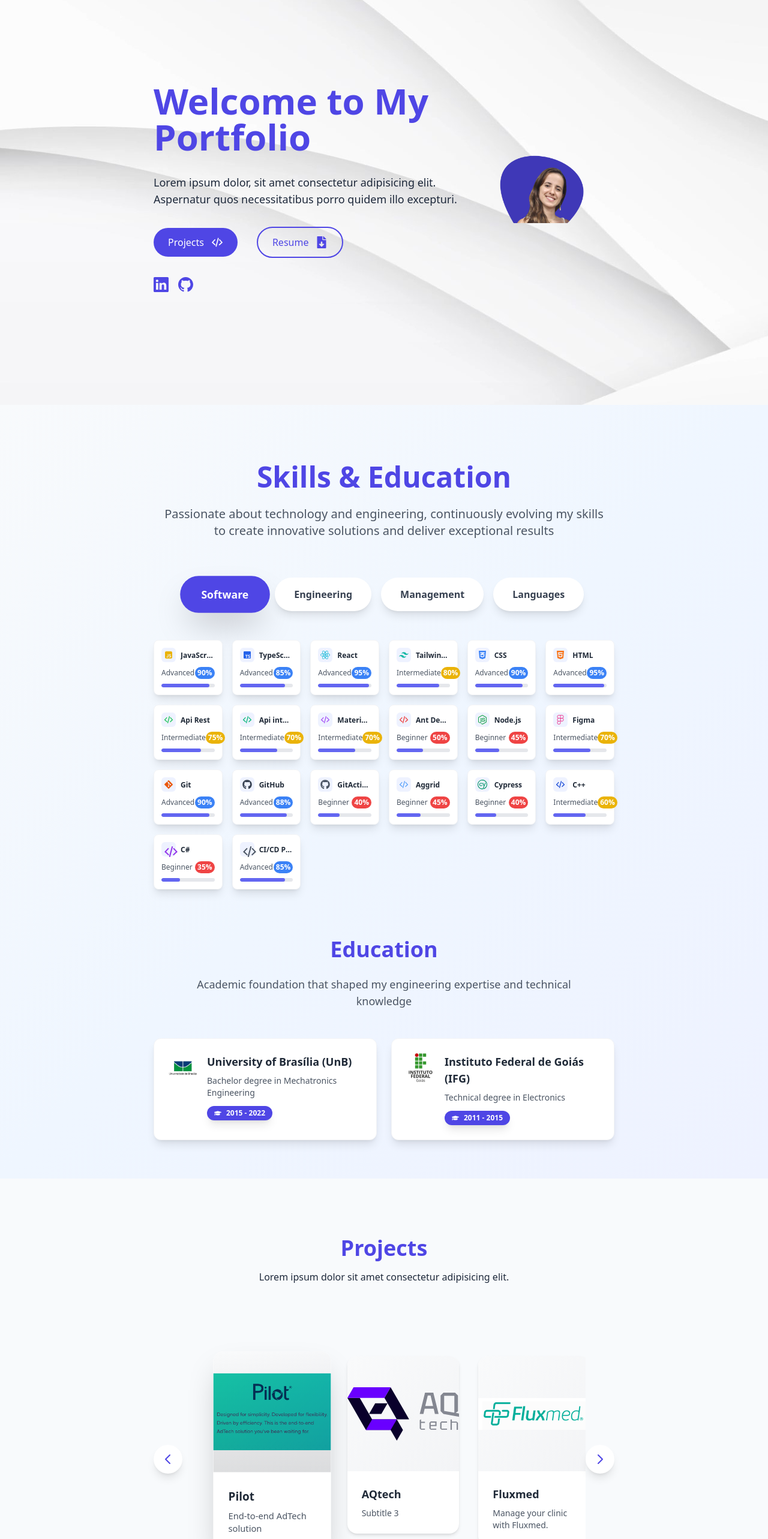
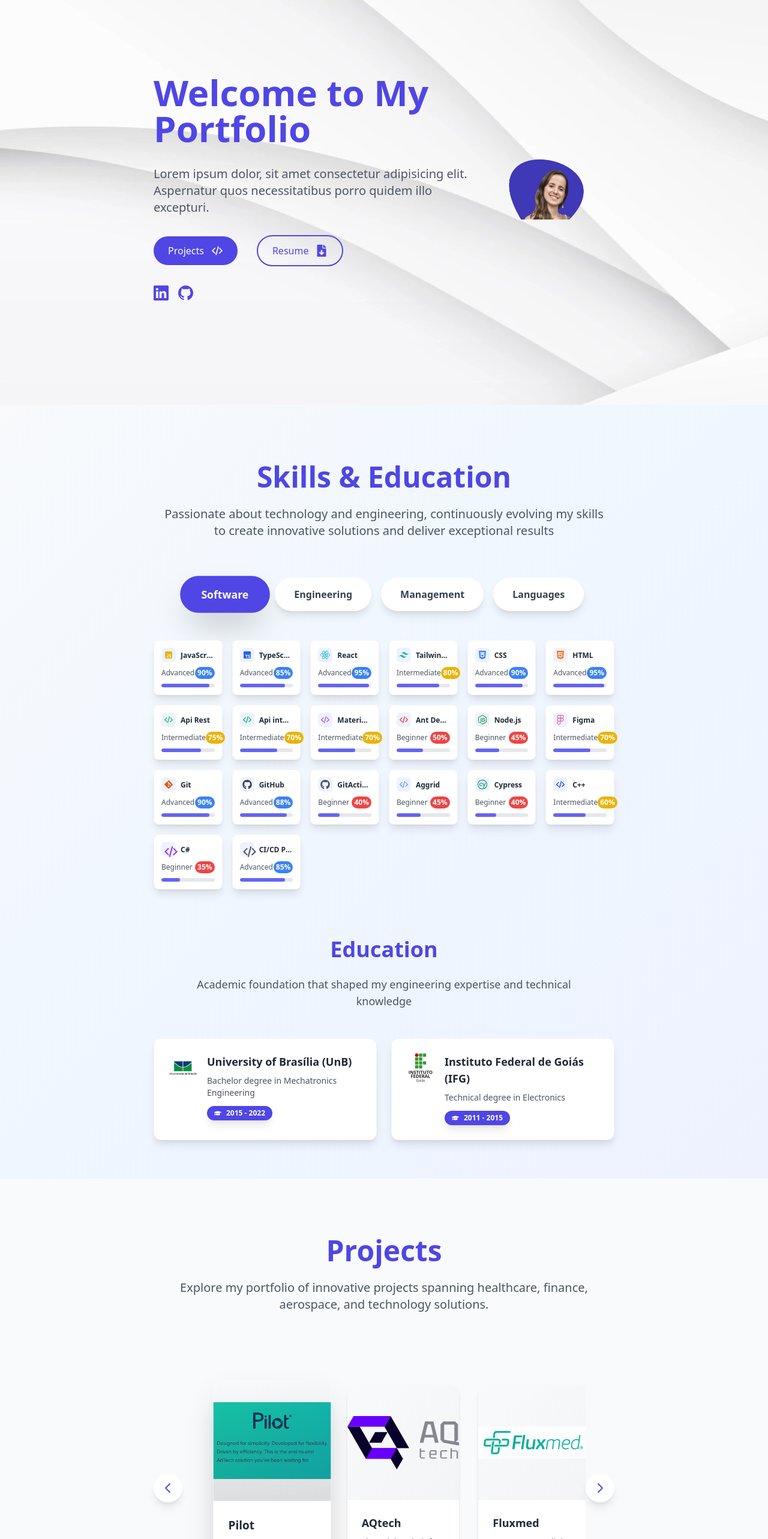
Before and after one commit to StephanieGuimaraes/WebPortfolio, a React (Vite) app in the folder WebPortfolio/: page / in a window 1280 px wide. Shown: the part 140-2706 px from the top of the page at 60% size. Built offline with nearby package versions, Linux system fonts and the light colour scheme.

Commit message:
fix fonte

```diff
--- a/WebPortfolio/src/pages/LandingPage/Hero.jsx
+++ b/WebPortfolio/src/pages/LandingPage/Hero.jsx
@@ -15,8 +15,8 @@ const Hero = () => {
         >
         <div className='w-full mx-auto px-20 flex flex-col-reverse lg:flex-row items-center justify-between gap-8 lg:px-64'>
             <div className='max-w-xl text-center lg:text-left space-y-8'>
-                <h1 className='text-xl sm:text-4xl lg:text-6xl font-bold text-indigo-600 leading-tight'>Welcome to My Portfolio</h1>
-                <p className='text-slate-800 text-sm lg:text-lg'>Lorem ipsum dolor, sit amet consectetur adipisicing elit. Aspernatur quos necessitatibus porro quidem illo excepturi.</p>
+                <h1 className='text-3xl sm:text-4xl md:text-5xl lg:text-6xl font-extrabold text-indigo-600 leading-tight'>Welcome to My Portfolio</h1>
+                <p className='text-sm sm:text-base md:text-lg lg:text-xl text-gray-600 leading-relaxed'>Lorem ipsum dolor, sit amet consectetur adipisicing elit. Aspernatur quos necessitatibus porro quidem illo excepturi.</p>
                 <div className='flex flex-col sm:flex-row gap-3 sm:gap-8 items-center'>
                     <a
                         href="#"
--- a/WebPortfolio/src/pages/LandingPage/projects/Projects.jsx
+++ b/WebPortfolio/src/pages/LandingPage/projects/Projects.jsx
@@ -43,14 +43,14 @@ const Projects = () => {
   const Cards = [
     {
       title: "Pilot",
-      subTitle: "End-to-end AdTech solution",
+      subTitle: "End-to-end AdTech solution.",
       content: "full campaign management system that streamlines the advertising sales cycle from proposal to performance. Today, the industry relies on Pilot to handle their ad sales, allowing users to focus on what they do best while making their work lives easier and more efficient.",
       image: PilotPic
     },
     {
       title: "AQtech",
-      subTitle: "Subtitle 3",
-      content: "This is the content for project 3.",
+      subTitle: "Financial cockpit for construction industry.",
+      content: "AQTech is a startup offering a financial cockpit (SaaS) focused on the construction industry, solving the chaos of spreadsheets (Excel) in managing feasibility studies and cash flow.",
       image: AQtech
     },
     {
@@ -61,26 +61,30 @@ const Projects = () => {
     },
     {
       title: "AGHUx",
-      subTitle: "Management App for University Hospitals",
+      subTitle: "Management App for University Hospitals.",
       content: "The goal of the application is to standardize the care and administrative practices of Federal University Hospitals and to allow the creation of standardized indicators, which will facilitate the adoption of common improvement projects for these hospitals.",
       image: AghuPic
     },
     {
       title: "NovaWealth",
-      subTitle: "Blog with insights on finance and software.",
-      content: "The goal of the application is to standardize the care and administrative practices of Federal University Hospitals and to allow the creation of standardized indicators, which will facilitate the adoption of common improvement projects for these hospitals.",
+      subTitle: "Site with insights on finance and software.",
+      content: (
+        <>
+          NovaWealth is a Site created with a simple belief: Financial literacy and technological understanding are the cornerstones of building sustainable wealth in the modern economy. Site: <a href="https://novawealth.website" target="_blank" rel="noopener noreferrer" className="text-indigo-600 hover:text-indigo-800 underline">https://novawealth.website/</a>
+        </>
+      ),
       image: NovaWealth
     },
     {
       title: "CLARA Beep Solutions",
-      subTitle: "Technology in laparoscopic surgery",
+      subTitle: "Technology in laparoscopic surgery.",
       content: "CLARA is a tool to assist in performing laparoscopy procedures. The system provides greater precision and camera stability for doctors during the surgical procedure through an optical positioning control system that is easily adjustable via joystick or foot pedal.",
       image: ClaraBeep
     },
     {
       title: "Kuaray",
-      subTitle: "Subtitle 7",
-      content: "This is the content for project 7.",
+      subTitle: "A research to study the stratosphere.",
+      content: "A research and development project from the University of Brasília (UnB), in partnership with the Nasa's Space Balloon Project, focused on low-cost platforms (such as the LAICAnSat stratospheric balloons) to study the stratosphere and phenomena like solar eclipses, capturing unprecedented 360-degree images and data for scientific dissemination and virtual reality.",
       image: KuarayPic
     },
     {
@@ -113,9 +117,9 @@ const Projects = () => {
       `}</style>
       <section id='projects' className='scroll-my-20 pt-24 pb-20 bg-slate-50 px-4 md:px-8 lg:px-64'>
         <div className='w-full mx-auto'>
-            <div className='text-center mb-16'>
-                <h2 className='text-4xl font-bold text-indigo-600 mb-4'>Projects</h2>
-                <p className='text-slate-800'>Lorem ipsum dolor sit amet consectetur adipisicing elit.</p>
+            <div className='text-center mb-8 md:mb-12 lg:mb-16'>
+                <h2 className='text-3xl sm:text-3xl md:text-4xl lg:text-5xl font-extrabold text-indigo-600 mb-3 sm:mb-4 lg:mb-6'>Projects</h2>
+                <p className='text-sm sm:text-base md:text-lg lg:text-xl text-gray-600 max-w-sm sm:max-w-lg md:max-w-2xl lg:max-w-3xl mx-auto leading-relaxed px-4'>Explore my portfolio of innovative projects spanning healthcare, finance, aerospace, and technology solutions.</p>
             </div>
             {/* Carrossel Container */}
             <div className='relative mb-8 py-4'>
```
